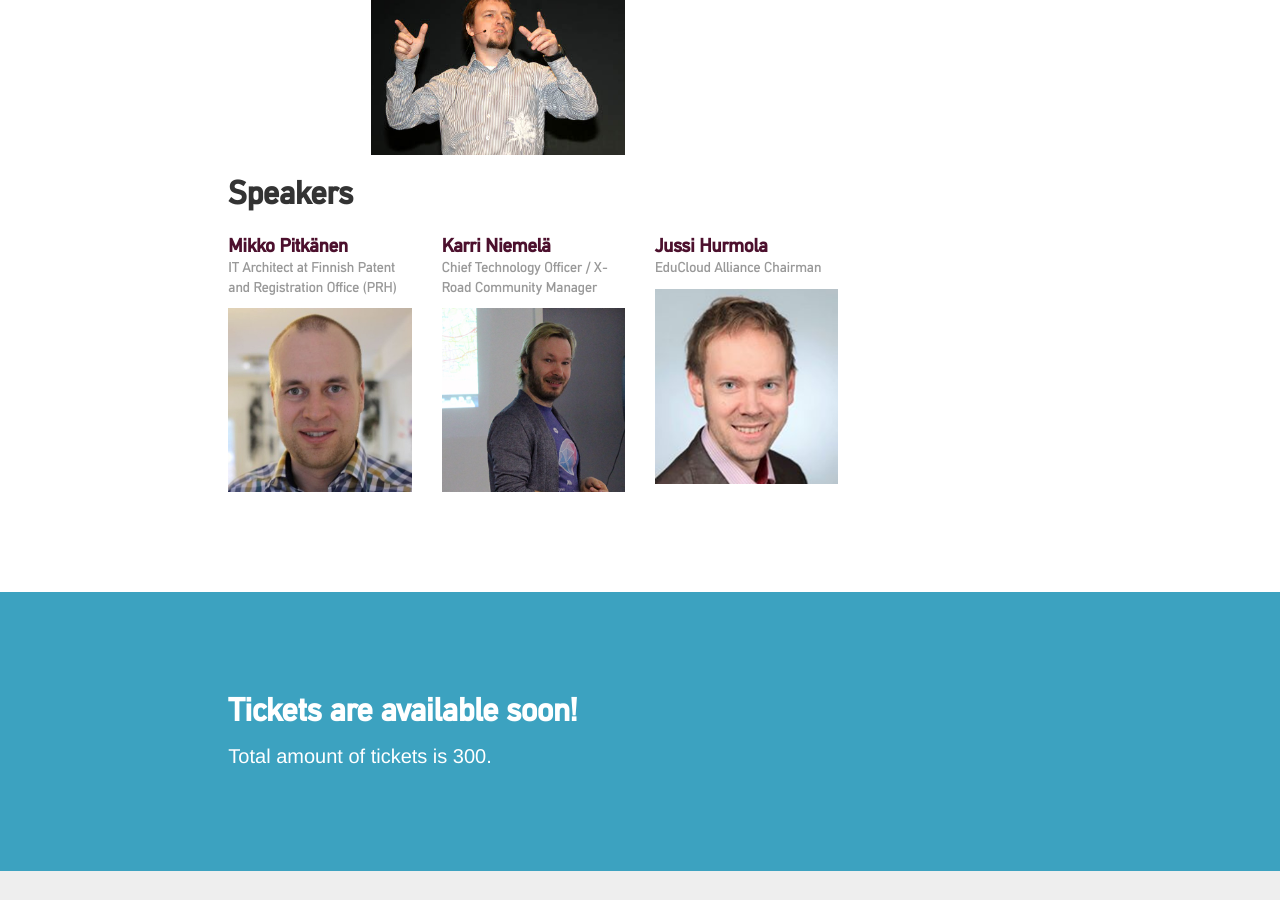
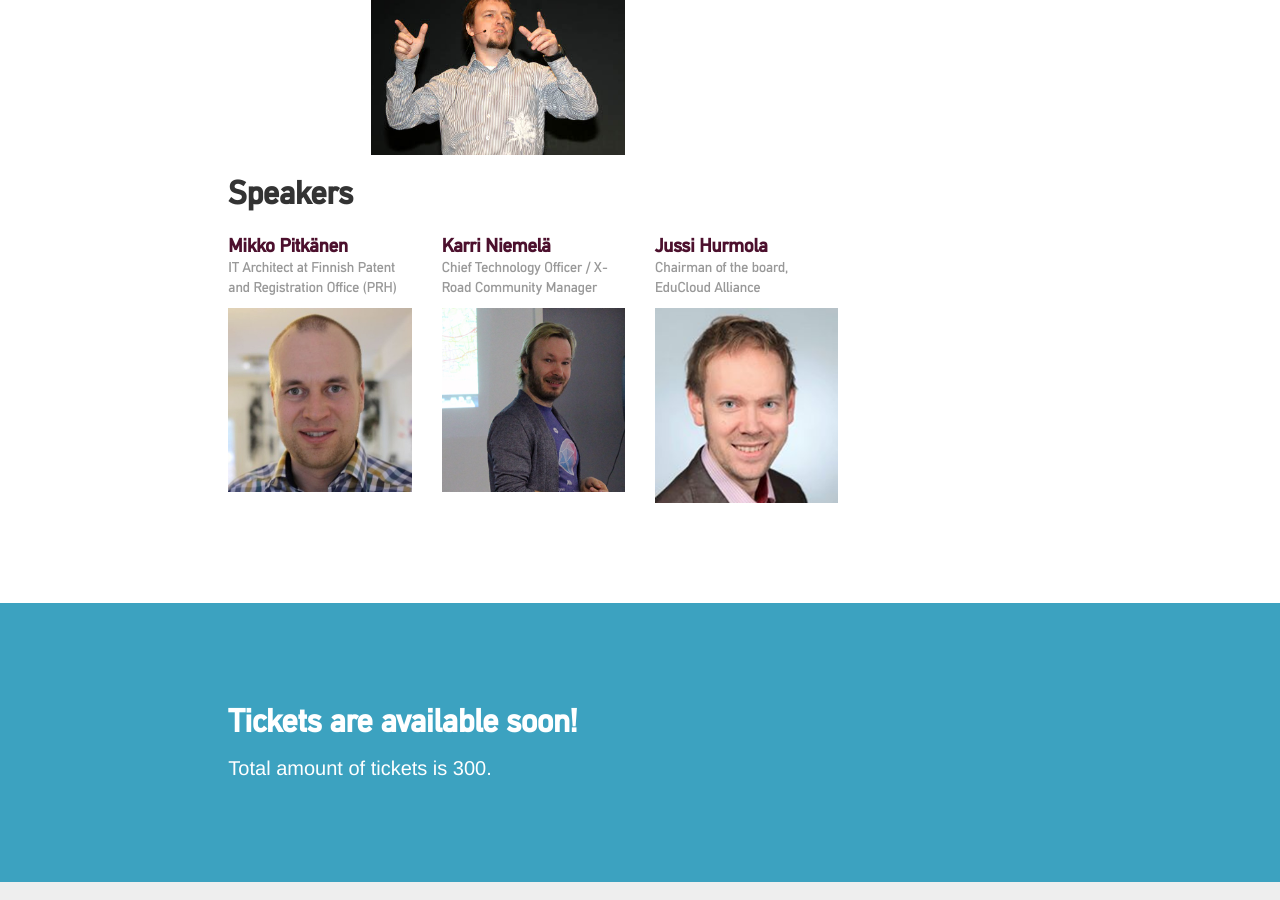
Before and after one commit to apidaysnordic/apidaysnordic.github.io, a Jekyll site: the page built from index.md, in a window 1280 px wide and 900 px high, scrolled down 3786 px. Built offline with Jekyll 4.4.1, drawn with Linux system fonts in a browser that asks for light colours; some web fonts are replaced; comment, search, counter and statistics services are not loaded.

Commit message:
Updated Hurmola title

```diff
--- a/_layouts/default.html
+++ b/_layouts/default.html
@@ -264,7 +264,7 @@
                     <div class="col-xs-12 col-sm-6 col-md-4 col-lg-3">
                         <div class="speaker">
                             <a href="#">
-                                <h4 class="speaker-profile">Jussi Hurmola<br><small>EduCloud Alliance Chairman</small></h4>
+                                <h4 class="speaker-profile">Jussi Hurmola<br><small>Chairman of the board, EduCloud Alliance</small></h4>
 
                                 <div class="speaker-image">
 
```
